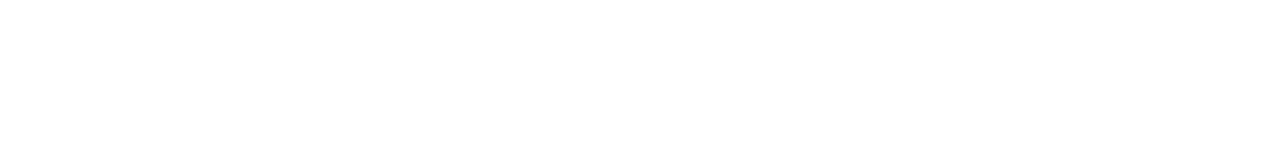
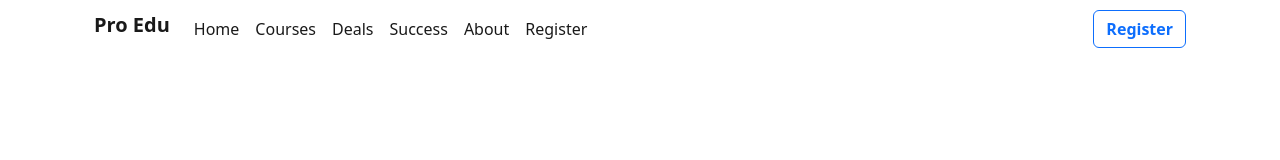
Before and after one commit to kabir-AK/Pro-Edu-Course-Website, a plain HTML site: page index.html in a window 1280 px wide. Drawn offline with nearby package versions, Linux system fonts and the light colour scheme.

Commit message:
Navigation Bar

```diff
--- a/index.html
+++ b/index.html
@@ -10,6 +10,46 @@
 </head>
 
 <body>
+
+    <!-- Navigation Bar Start -->
+
+    <section class="container">
+        <nav class="navbar navbar-expand-lg ">
+            <div class="container-fluid">
+                <a class="navbar-brand h1 fw-bold" href="#">Pro Edu</a>
+                <button class="navbar-toggler" type="button" data-bs-toggle="collapse"
+                    data-bs-target="#navbarSupportedContent" aria-controls="navbarSupportedContent"
+                    aria-expanded="false" aria-label="Toggle navigation">
+                    <span class="navbar-toggler-icon"></span>
+                </button>
+                <div class="collapse navbar-collapse" id="navbarSupportedContent">
+                    <ul class="navbar-nav me-auto mb-2 mb-lg-0">
+                        <li class="nav-item">
+                            <a class="nav-link active" aria-current="page" href="#">Home</a>
+                        </li>
+                        <li class="nav-item">
+                            <a class="nav-link active" href="#">Courses</a>
+                        </li>
+                        <li class="nav-item">
+                            <a class="nav-link active" href="#">Deals</a>
+                        </li>
+                        <li class="nav-item">
+                            <a class="nav-link active" href="#">Success</a>
+                        </li>
+                        <li class="nav-item">
+                            <a class="nav-link active" href="#">About</a>
+                        </li>
+                        <li class="nav-item">
+                            <a class="nav-link active" href="#">Register</a>
+                        </li>
+                    </ul>
+                    <button class="btn btn-outline-primary fw-semibold" type="submit">Register</button>
+                </div>
+            </div>
+        </nav>
+    </section>
+
+    <!-- Navigation Bar End -->
     <script src="https://cdn.jsdelivr.net/npm/bootstrap@5.2.0/dist/js/bootstrap.bundle.min.js"
         integrity="sha384-A3rJD856KowSb7dwlZdYEkO39Gagi7vIsF0jrRAoQmDKKtQBHUuLZ9AsSv4jD4Xa"
         crossorigin="anonymous"></script>
```
